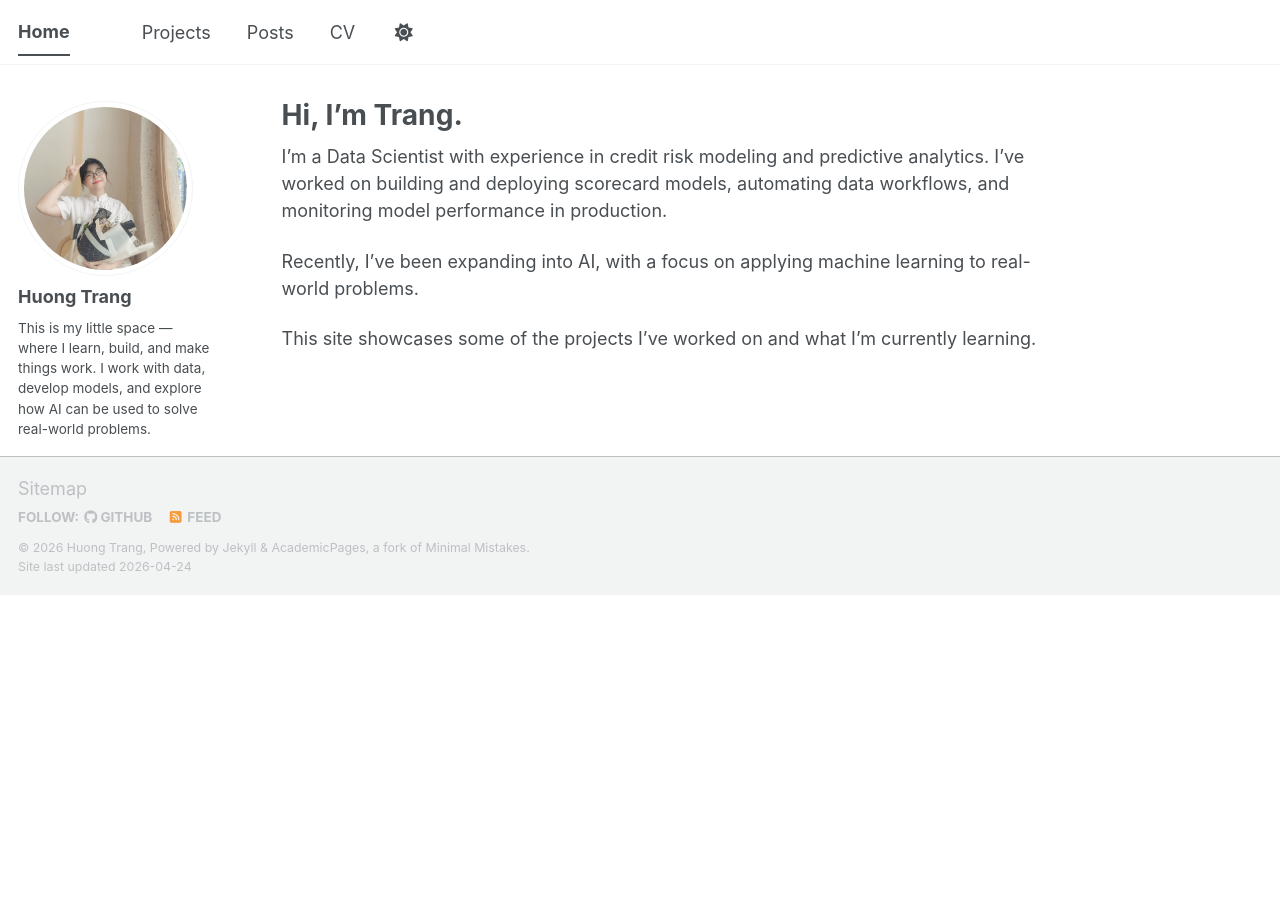
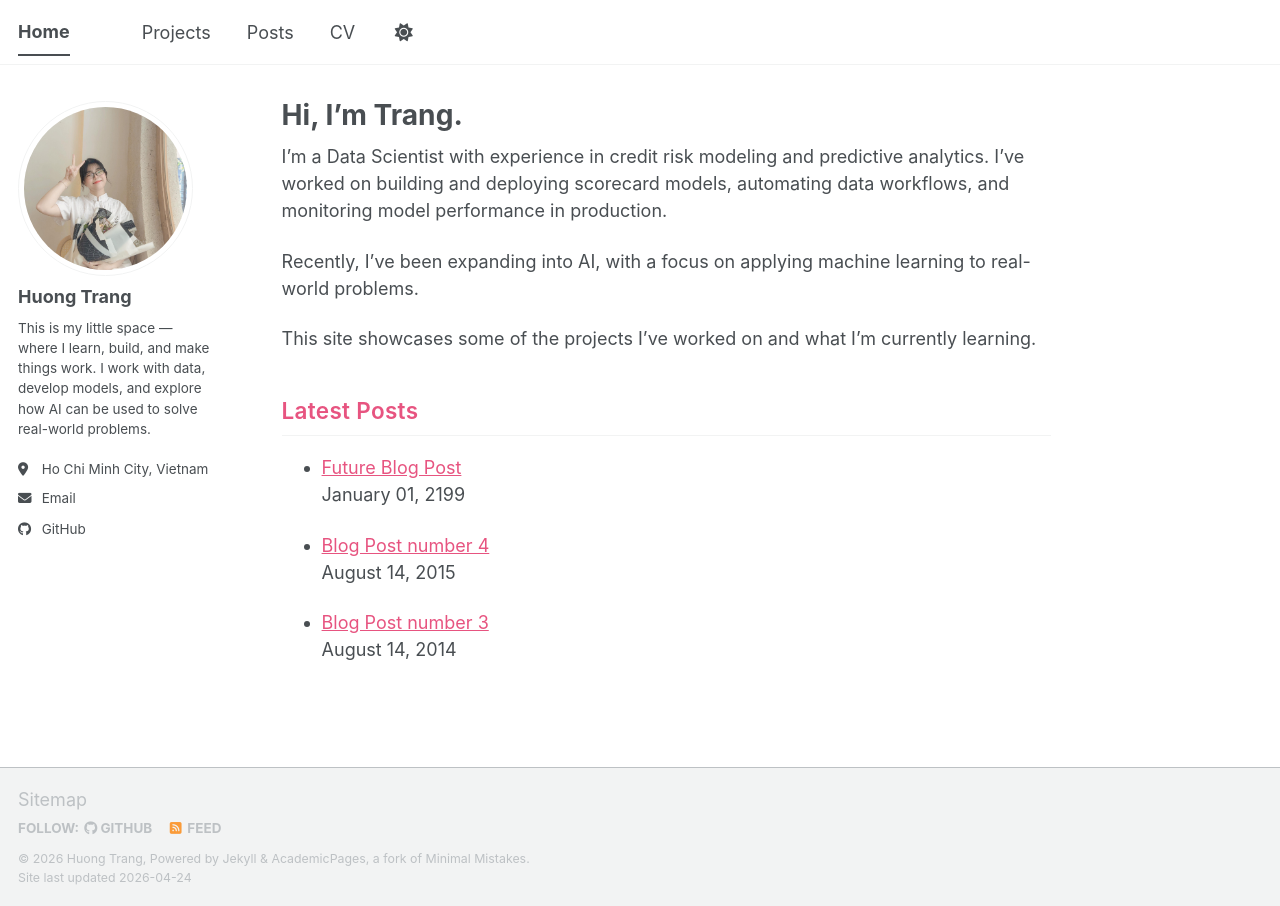
Before and after one commit to HuongTrangDo/huongtrangdo.github.io, a Jekyll site: the page built from _pages/about.md, in a window 1280 px wide. Built offline with Jekyll 4.4.1, drawn with Linux system fonts in a browser that asks for light colours; a script bundle is joined from its source files by our own code; library files that are not in the unit come from our copies.

Commit message:
Update about.md

```diff
--- a/_pages/about.md
+++ b/_pages/about.md
@@ -7,11 +7,6 @@
   - /about/
   - /about.html
 
-latest_posts:
-  enabled: true
-  scrollable: true # adds a vertical scroll bar if there are more than 3 new posts items
-  limit: 3 # leave blank to include all the blog posts
-
 ---
 
 I’m a Data Scientist with experience in credit risk modeling and predictive analytics.
@@ -20,3 +15,13 @@
 Recently, I’ve been expanding into AI, with a focus on applying machine learning to real-world problems.
 
 This site showcases some of the projects I’ve worked on and what I’m currently learning.
+
+
+## Latest Posts
+
+{% assign posts = site.posts | slice: 0, 3 %}
+
+{% for post in posts %}
+- [{{ post.title }}]({{ post.url | relative_url }})
+  {{ post.date | date: "%B %d, %Y" }}
+{% endfor %}
```
